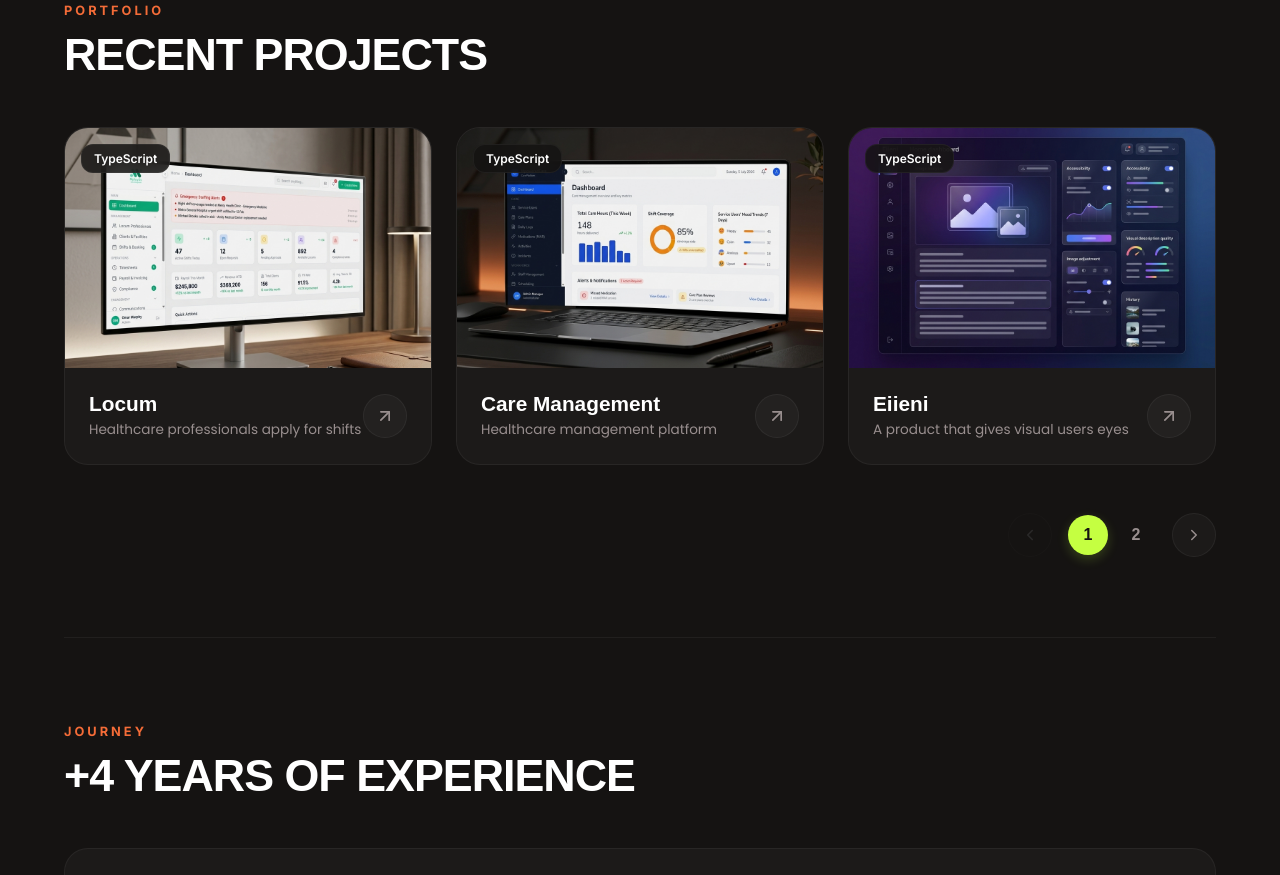
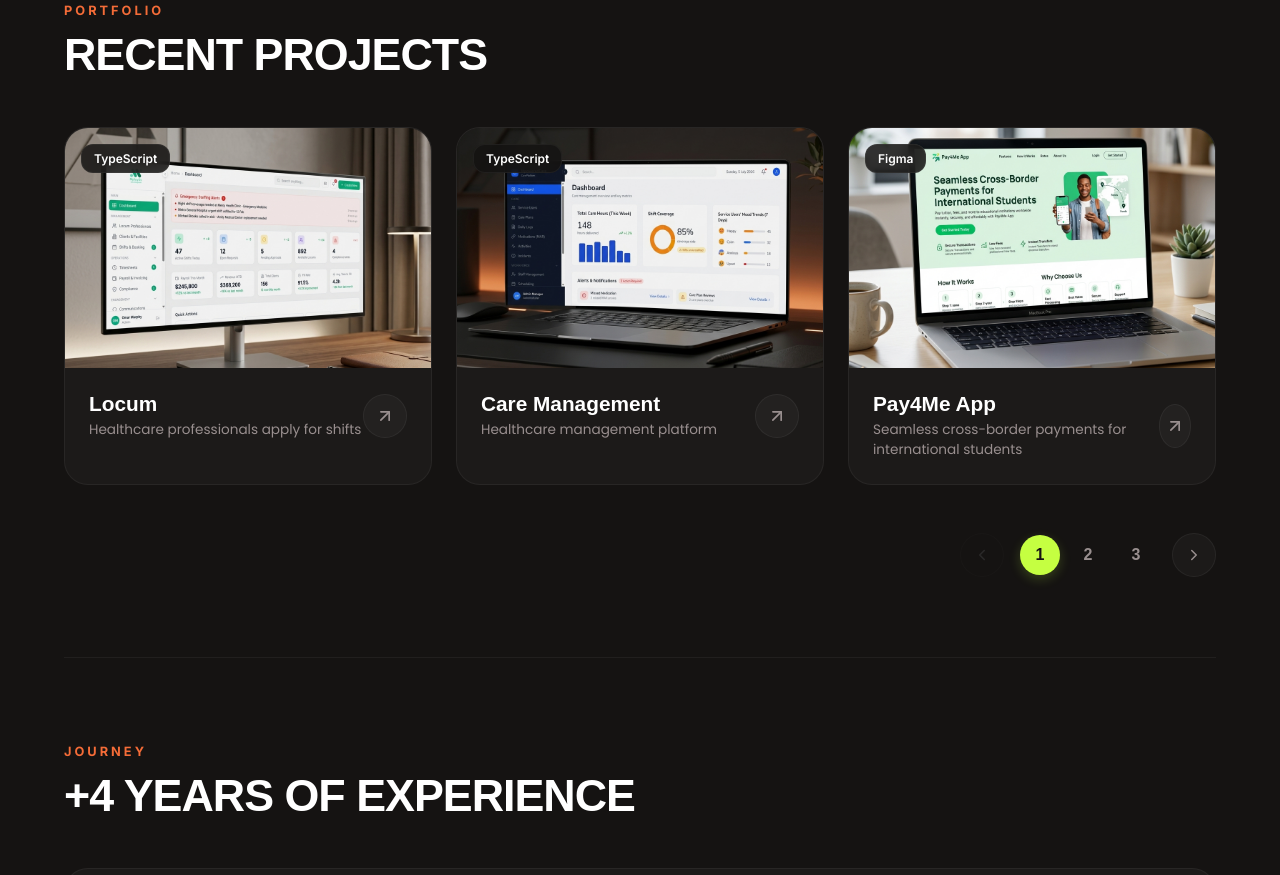
Before and after one commit to festusandrew/Festus-Portfolio, a website built with Vite: page index.html in a window 1280 px wide. Shown: the part 1077-1952 px from the top of the page. Built offline with nearby package versions, Linux system fonts and the light colour scheme; a web font is replaced by a local one.

Commit message:
Add Pay4Me App case study card, mockup image, and Figma prototype link

```diff
--- a/app.js
+++ b/app.js
@@ -473,6 +473,20 @@ document.addEventListener('DOMContentLoaded', () => {
       outcome: 'Delivered a functional test automation bot that can run predefined conversation scenarios and report pass/fail results. The tool reduced manual testing effort and improved the consistency of conversational AI quality assurance.',
       projectUrl: 'https://github.com/festusandrew/aika-test-bot',
       btnText: 'View on GitHub'
+    },
+    'Pay4Me App': {
+      title: 'Pay4Me App',
+      badge: 'Figma',
+      date: 'July 2026',
+      heroImg: 'images/pay4me-mockup.png',
+      problem: 'International students struggle with slow, expensive, and complex procedures when trying to pay their tuition and school fees across borders. Traditional bank transfers are slow, expensive, and offer little visibility into when payments will settle.',
+      role: 'Lead UI/UX Designer — Responsible for the user experience strategy, creating pixel-perfect components, and structuring the 3-step payment onboarding experience.',
+      solution: 'Designed and built a clean, intuitive web application layout that simplifies international tuition payments into three simple steps: download the app, create a secure account, and complete payments fast with automated currency conversions and integration with top payment providers.',
+      process: 'We mapped out user journeys for students paying international fees, keeping transaction transparency upfront. The interface was styled with a fresh, modern green color scheme and a simple layout to build trust and eliminate friction. Responsive testing ensured seamless form inputs on both desktop and mobile viewports.',
+      processImages: ['images/pay4me-mockup.png'],
+      outcome: 'Successfully launched a high-converting web presence and onboarding flow. The optimized 3-step design successfully reduced average payment processing steps, helping students pay their tuition within minutes rather than days.',
+      projectUrl: 'https://www.figma.com/proto/Wpm73HjQ0kdWdlCWB8qrMK/pay4me.app?node-id=65-435&t=EtYMFMbH98YBnXIC-1&scaling=scale-down&content-scaling=fixed&page-id=0%3A1',
+      btnText: 'View Figma Prototype'
     }
   };
 
@@ -500,15 +514,20 @@ document.addEventListener('DOMContentLoaded', () => {
     const actionBtn = document.getElementById('cs-action-link');
     actionBtn.href = data.projectUrl;
     const isGitHub = data.projectUrl.includes('github.com');
+    const isFigma = data.projectUrl.includes('figma.com');
     const iconSvg = isGitHub
       ? `<svg viewBox="0 0 24 24" fill="currentColor" width="18" height="18">
           <path d="M12 0c-6.626 0-12 5.373-12 12 0 5.302 3.438 9.8 8.207 11.387.599.111.793-.261.793-.577v-2.234c-3.338.726-4.033-1.416-4.033-1.416-.546-1.387-1.333-1.756-1.333-1.756-1.089-.745.083-.729.083-.729 1.205.084 1.839 1.237 1.839 1.237 1.07 1.834 2.807 1.304 3.492.997.107-.775.418-1.305.762-1.604-2.665-.305-5.467-1.334-5.467-5.931 0-1.311.469-2.381 1.236-3.221-.124-.303-.535-1.524.117-3.176 0 0 1.008-.322 3.301 1.23.957-.266 1.983-.399 3.003-.404 1.02.005 2.047.138 3.006.404 2.291-1.552 3.297-1.23 3.297-1.23.653 1.653.242 2.874.118 3.176.77.84 1.235 1.911 1.235 3.221 0 4.609-2.807 5.624-5.479 5.921.43.372.823 1.102.823 2.222v3.293c0 .319.192.694.801.576 4.765-1.589 8.199-6.086 8.199-11.386 0-6.627-5.373-12-12-12z" />
          </svg>`
-      : `<svg viewBox="0 0 24 24" fill="none" stroke="currentColor" stroke-width="2.5" stroke-linecap="round" stroke-linejoin="round" width="18" height="18">
-          <path d="M18 13v6a2 2 0 0 1-2 2H5a2 2 0 0 1-2-2V8a2 2 0 0 1 2-2h6"></path>
-          <polyline points="15 3 21 3 21 9"></polyline>
-          <line x1="10" y1="14" x2="21" y2="3"></line>
-         </svg>`;
+      : isFigma
+        ? `<svg viewBox="0 0 384 512" fill="currentColor" width="18" height="18" style="vertical-align: middle; margin-right: 4px;">
+            <path d="M128 0C75 0 32 43 32 96c0 40.5 25.2 75.1 60.7 89.3C60.4 197.8 32 231.5 32 272c0 40.5 25.2 75.1 60.7 89.3C60.4 373.8 32 407.5 32 448c0 53 43 96 96 96c53 0 96-43 96-96l0-176 64 0c53 0 96-43 96-96c0-40.5-25.2-75.1-60.7-89.3C323.6 138.2 352 104.5 352 64c0-53-43-96-96-96L128 0zM128 96c0-17.7 14.3-32 32-32l32 0 0 64-32 0c-17.7 0-32-14.3-32-32zm0 176c0-17.7 14.3-32 32-32l32 0 0 64-32 0c-17.7 0-32-14.3-32-32zM224 448c0 17.7-14.3 32-32 32c-17.7 0-32-14.3-32-32c0-17.7 14.3-32 32-32l32 0 0 32zm0-240l0 64-32 0c-17.7 0-32-14.3-32-32c0-17.7 14.3-32 32-32l32 0zM256 64c17.7 0 32 14.3 32 32c0 17.7-14.3 32-32 32l-32 0 0-64 32 0z"/>
+           </svg>`
+        : `<svg viewBox="0 0 24 24" fill="none" stroke="currentColor" stroke-width="2.5" stroke-linecap="round" stroke-linejoin="round" width="18" height="18">
+            <path d="M18 13v6a2 2 0 0 1-2 2H5a2 2 0 0 1-2-2V8a2 2 0 0 1 2-2h6"></path>
+            <polyline points="15 3 21 3 21 9"></polyline>
+            <line x1="10" y1="14" x2="21" y2="3"></line>
+           </svg>`;
     actionBtn.innerHTML = `${iconSvg} <span>${data.btnText}</span>`;
 
     // Populate process images
--- a/index.html
+++ b/index.html
@@ -363,6 +363,27 @@
           </div>
         </div>
 
+      <!-- Project Card 7: Pay4Me App -->
+      <div class="project-card" role="button" tabindex="0" data-project="Pay4Me App">
+        <div class="project-image-box">
+          <img src="images/pay4me-mockup.png" alt="Pay4Me App — Cross-Border Student Payments" class="project-img">
+          <div class="project-badge">Figma</div>
+        </div>
+        <div class="project-info">
+          <div class="project-meta">
+            <h3 class="project-title">Pay4Me App</h3>
+            <p class="project-desc">Seamless cross-border payments for international students</p>
+          </div>
+          <div class="project-arrow">
+            <svg viewBox="0 0 24 24" fill="none" stroke="currentColor" stroke-width="2" stroke-linecap="round"
+              stroke-linejoin="round">
+              <line x1="7" y1="17" x2="17" y2="7"></line>
+              <polyline points="7 7 17 7 17 17"></polyline>
+            </svg>
+          </div>
+        </div>
+      </div>
+
         <!-- Project Card 3: Eiieni -->
         <div class="project-card" role="button" tabindex="0" data-project="Eiieni">
           <div class="project-image-box">
@@ -447,6 +468,9 @@
           </div>
         </div>
       </div>
+
+      </div>
+    </div>
 
       <!-- Pagination Controls -->
       <div class="pagination-container">
```
Also changed, not shown: images/pay4me-mockup.png (added).
